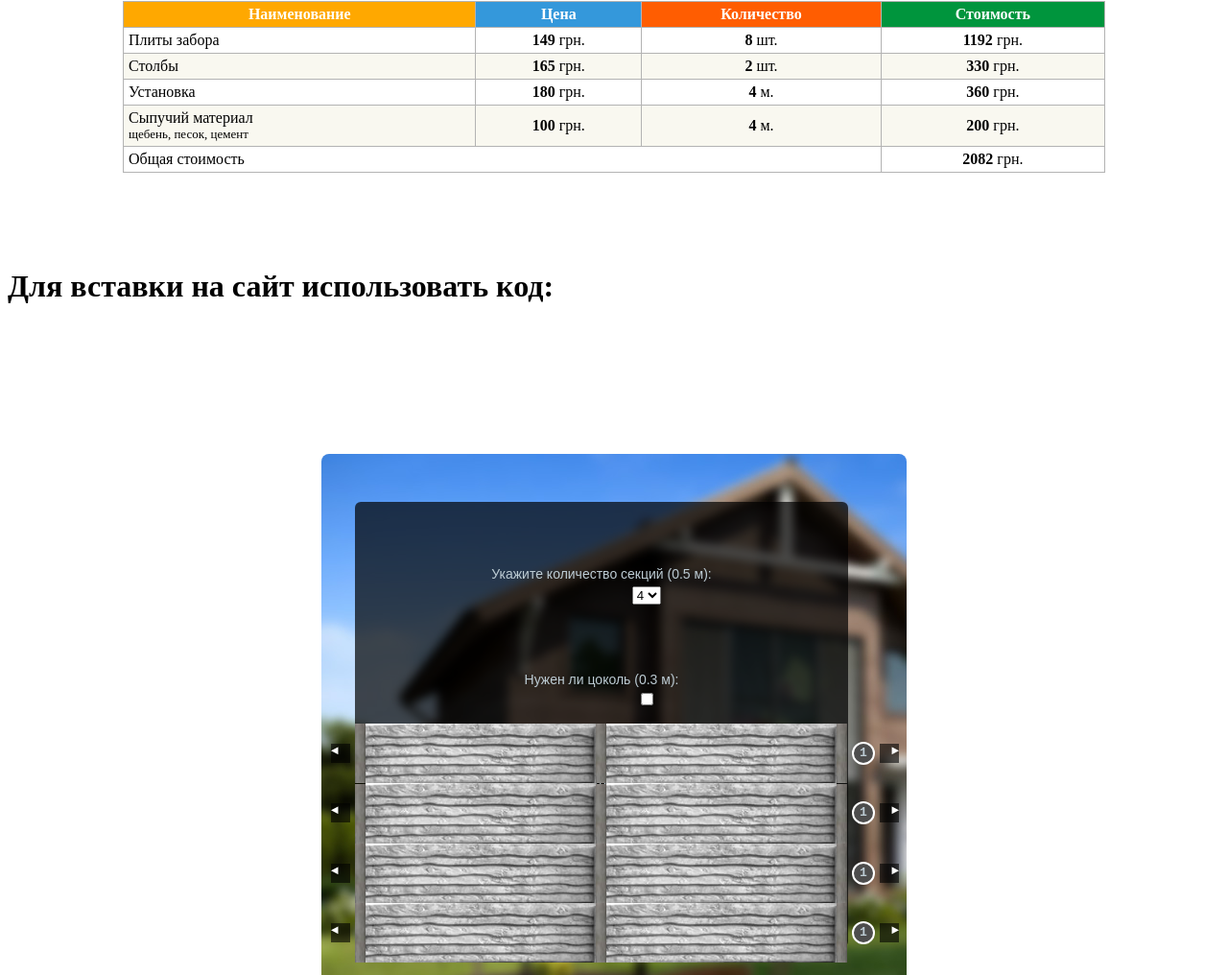
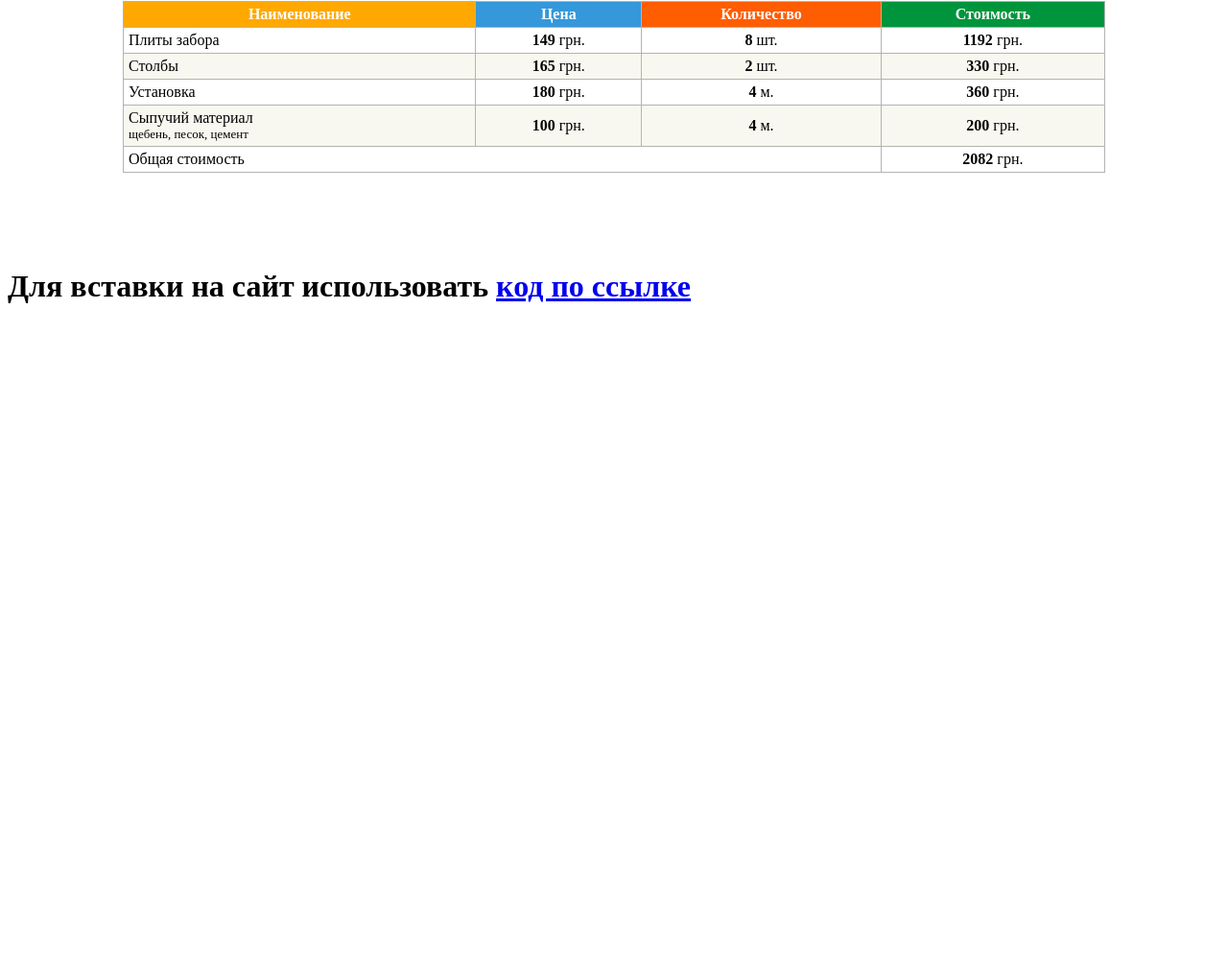
Before and after one commit to webenbond/webenbond.github.io, a plain HTML site: page eurofence_calc/index.html in a window 1280 px wide. Shown: the part 749-1765 px from the top of the page at 96% size. After the commit the page ends 1087 px from the top, so only its background shows below. Drawn offline with Linux system fonts and the light colour scheme.

Commit message:
Update index.html

```diff
--- a/eurofence_calc/index.html
+++ b/eurofence_calc/index.html
@@ -35,43 +35,8 @@
     </div>
     <script src="https://webenbond.github.io/eurofence_calc/calc.js?d=5"></script>
 
-    <h1>Для вставки на сайт использовать код:</h1>
-    <pre>
-    <code>
-    <link rel="stylesheet" href="https://webenbond.github.io/eurofence_calc/calc.css">
-    <div class="calcSection">
-        <div class="nui_iframe">
-            <div class="AqXU8_calc_c">
-                <div class="AqXU8_calc_tx">
-                    <div class="AqXU8_calc_txc">Укажите количество секций (0.5 м):
-                        <select onChange="getConstr();" class="AqXU8_calc_sel">
-                            <option value="1">1</option>
-                            <option value="2">2</option>
-                            <option value="3">3</option>
-                            <option selected value="4">4</option>
-                            <option value="5">5</option>
-                        </select>
-                    </div>
-                    <div class="AqXU8_calc_txc">Нужен ли цоколь (0.3 м):
-                        <input class="AqXU8_calc_tsoc" onChange="addCalcButt();" value="1" type="checkbox" />
-                    </div>
-                    <div class="AqXU8_calc_txc">Высота: <b class="AqXU8_calc_m">2</b> м</div>
-                    <div class="AqXU8_calc_txc">Длинна забора
-                        <input onChange="calcEzPrice();" style="width:60px; margin:7px 0 0 0;" class="AqXU8_calc_length" value="4" type="number" min="2" step="2" /> метра</div>
-                </div>
-                <div class="AqXU8_calc">
-                    <div class="AqXU8_calc_block_c"></div>
-                    <div class="AqXU8_calc_btr"><img src="https://webenbond.github.io/eurofence_calc/img/calc_butt.jpg" /></div>
-                </div>
-                <img class="AqXU8_calc_bgr" src="https://webenbond.github.io/eurofence_calc/img/calcbgrpng.png" />
-            </div>
-            <div style="max-width:1024px; margin:0 auto; margin-bottom:60px;" class="AqXU8_calc_price_tbl">
-            </div>
-        </div>
-    </div>
-    <script src="https://webenbond.github.io/eurofence_calc/calc.js?d=5"></script>
-    </code>
-    </pre>
+    <h1>Для вставки на сайт использовать <a href="code.txt">код по ссылке</a></h1>
+
 </body>
 
 </html>
```
